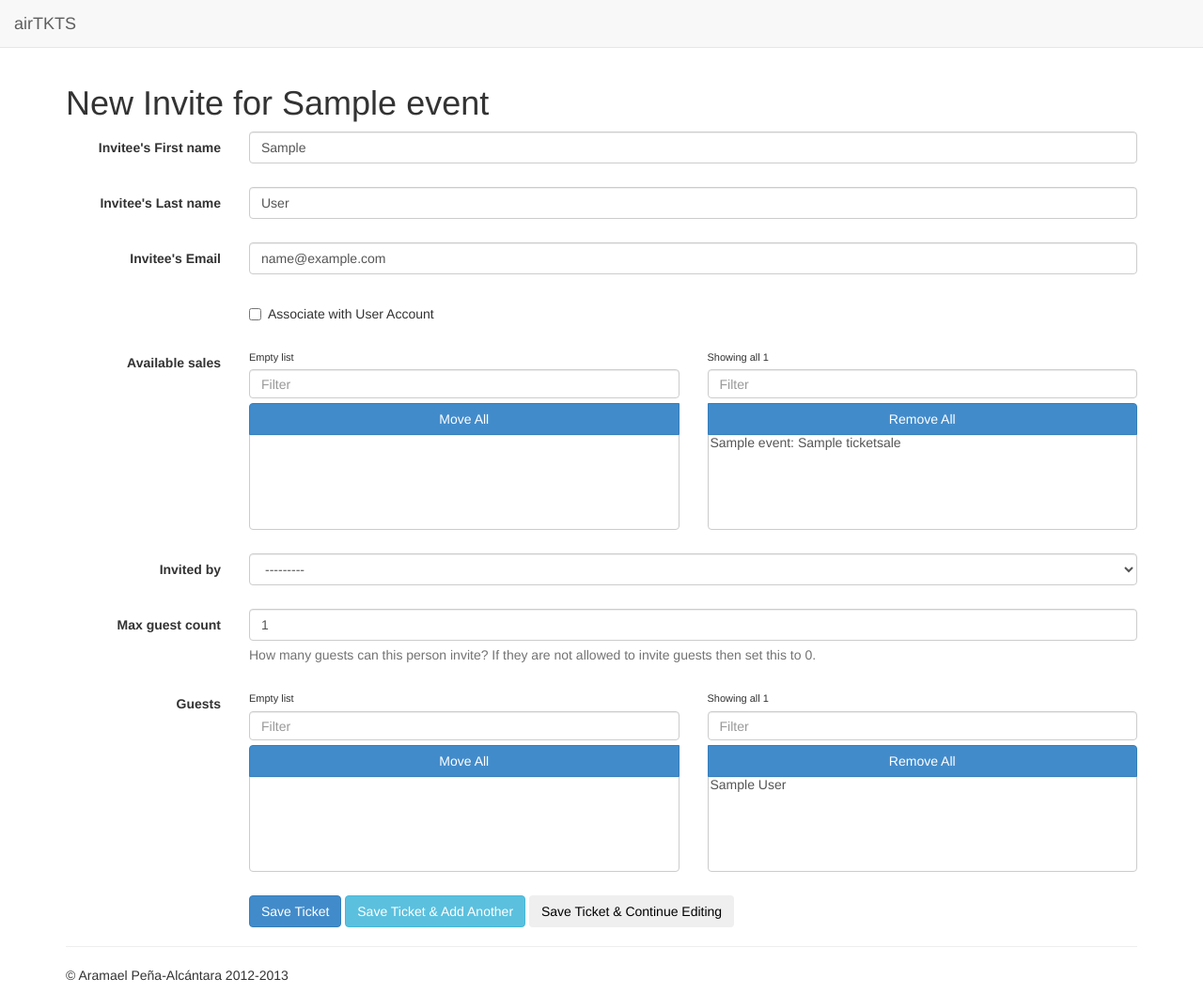
After one commit to aramael/airtkts, a Django app: a page that uses templates/invite_form.html in a window 1280 px wide. The commit adds this page. Shown: the whole page at 94% size. Run offline with Django 3.2, Linux system fonts and the light colour scheme; tables that the repository leaves empty hold one stand-in row (values such as "Sample post"); lists and menus that the app fills with data are empty; parts of the project's set-up code (start-up, migrations or seed data) failed here and were passed over; some libraries are stand-ins or nearby versions.

Commit message:
Added Invite Form

```diff
--- a/airtkts/apps/events/forms.py
+++ b/airtkts/apps/events/forms.py
@@ -1,7 +1,12 @@
+import stripe
+
+from django.conf import settings
 from django import forms
-from .models import Event, TicketSale, TicketOrder, Ticket
+from .models import Event, TicketSale, TicketOrder, Ticket, Invitation
 from airtkts.libs.forms import FieldsetsForm, ActionMethodForm, HideSlugForm
 from django.db import transaction
+
+stripe.api_key = settings.STRIPE_API_KEY
 
 
 class EventForm(ActionMethodForm, HideSlugForm, FieldsetsForm, forms.ModelForm):
@@ -61,6 +66,51 @@ class TicketSaleForm(ActionMethodForm, FieldsetsForm, forms.ModelForm):
             return {"to": 'ticketsales_edit', 'event_id': instance.event.pk,'ticket_id': instance.pk}
 
 
+class InviteForm(ActionMethodForm, FieldsetsForm, forms.ModelForm):
+
+    POSSIBLE_ACTIONS = {'_save', '_addanother', '_continue'}
+
+    class Meta:
+        model = Invitation
+
+    def __init__(self, *args, **kwargs):
+        super(InviteForm, self).__init__(*args, **kwargs)
+
+        if 'event' in self.fields:
+            self.fields['event'].widget = forms.HiddenInput()
+
+    def location_redirect(self, action, instance):
+        if action == '_save':
+            return {"to": 'invites_home', 'event_id': instance.event.pk}
+        elif action == '_addanother':
+            return {"to": 'invites_new', 'event_id': instance.event.pk}
+        elif action == '_continue':
+            return {"to": 'invites_edit', 'event_id': instance.event.pk, 'invite_id': instance.pk}
+
+
+class QuickInviteForm(ActionMethodForm, FieldsetsForm, forms.ModelForm):
+
+    POSSIBLE_ACTIONS = {'_save', '_addanother', '_continue'}
+
+    class Meta:
+        model = Invitation
+        exclude = ('guests')
+
+    def __init__(self, *args, **kwargs):
+        super(QuickInviteForm, self).__init__(*args, **kwargs)
+
+        self.fields['event'].widget = forms.HiddenInput()
+        self.fields['invited_by'].widget = forms.HiddenInput()
+
+    def location_redirect(self, action, instance):
+        if action == '_save':
+            return {"to": 'invites_home', 'event_id': instance.event.pk}
+        elif action == '_addanother':
+            return {"to": 'invites_new', 'event_id': instance.event.pk}
+        elif action == '_continue':
+            return {"to": 'invites_edit', 'event_id': instance.event.pk, 'invite_id': instance.pk}
+
+
 class TicketOfficeSaleForm(forms.Form):
 
     first_name = forms.CharField(max_length=50, required=True, label='First Name')
@@ -76,3 +126,40 @@ class TicketOfficeSaleForm(forms.Form):
 
     payment_method = forms.HiddenInput()
     stripe_token = forms.CharField(max_length=100)
+
+    def save(self, event, *args, **kwargs):
+
+        data = self.cleaned_data
+
+        name = data['first_name'] + '' + data['last_name']
+
+        # Creating TicketOrder
+
+        order_kwargs = {
+            'name': name,
+            'email': data['email'],
+            'payment_method': data['payment_method']
+        }
+
+        if data['stripe_token'] != '':
+
+            customer = stripe.Customer.create(description=name, email=data['email'], card=data['stripe_token'])
+            order_kwargs['customer'] = customer
+
+        order = TicketOrder.objects.create(**order_kwargs)
+
+        try:
+            customer
+        except NameError:
+            pass
+        else:
+            ticket_price = 1200
+
+            charge = stripe.Charge.create(amount=ticket_price, currency='usd',
+                                          customer=customer.id, description='AIRTKTS ORDER: #' + order.pk)
+
+            order.charge = charge.id
+            order.save()
+
+        ticket = Ticket.objects.create(name=name, purchase=order, sale='<TicketSale Object>')
+    save = transaction.commit_on_success(save)
--- a/airtkts/urls.py
+++ b/airtkts/urls.py
@@ -17,6 +17,9 @@ urlpatterns = patterns('',
         name='ticketsales_edit'),
     url(r'^accounts/event/(?P<event_id>[0-9]+)/tickets/new/$', 'airtkts.views.ticketsales_form', name='ticketsales_new'),
     url(r'^accounts/event/(?P<event_id>[0-9]+)/invites/$', 'airtkts.views.invites_home', name='invites_home'),
+    url(r'^accounts/event/(?P<event_id>[0-9]+)/invites/(?P<invite_id>[0-9]+)/$', 'airtkts.views.invites_form',
+        name='invites_edit'),
+    url(r'^accounts/event/(?P<event_id>[0-9]+)/invites/new/$', 'airtkts.views.invites_form', name='invites_new'),
 
     url(r'^admin/', include(admin.site.urls)),
 )
--- a/airtkts/views.py
+++ b/airtkts/views.py
@@ -3,10 +3,8 @@ Django views for airtkts project.
 
 """
 
-import json
-
 from django.shortcuts import render, redirect, get_object_or_404
-from airtkts.apps.events.forms import EventForm, TicketSaleForm, TicketOfficeSaleForm, InviteForm
+from airtkts.apps.events.forms import EventForm, TicketSaleForm, TicketOfficeSaleForm, InviteForm, QuickInviteForm
 from airtkts.apps.events.models import Event, TicketSale, Invitation
 
 
@@ -23,7 +21,7 @@ def ticket_office(request, event_id=None, event_slug=None):
     if event_id is not None:
         event = get_object_or_404(Event, pk=event_id)
         if event_slug != event.slug:
-            redirect('event_edit', event_id=event.pk, event_slug=event.slug)
+            redirect('ticket_office', event_id=event.pk, event_slug=event.slug)
     else:
         event = None
 
@@ -96,6 +94,41 @@ def invites_home(request, event_id=None):
     return render(request, 'invite_home.html', context)
 
 
+def invites_form(request, event_id=None, invite_id=None):
+    """    Display the Landing Page    """
+
+    event = get_object_or_404(Event, pk=event_id)
+
+    if invite_id is not None:
+            invite = get_object_or_404(Invitation, pk=invite_id)
+    else:
+        invite = None
+
+    initial_data = {'event': event, }
+
+    if 'quick' in request.GET:
+        form_class = QuickInviteForm
+        template = 'invite_quick_form.html'
+    else:
+        form_class = InviteForm
+        template = 'invite_form.html'
+
+    form = form_class(instance=invite, initial=initial_data,
+                      data=request.POST or None, files=request.FILES or None)
+
+    if form.is_valid():
+        location_redirect = form.save()
+        return redirect(**location_redirect)
+
+    context = {
+        'form': form,
+        'invite': invite,
+        'event': event,
+    }
+
+    return render(request, template, context)
+
+
 def ticketsales_home(request, event_id=None):
     """    Display the Landing Page    """
 
--- /dev/null
+++ b/templates/invite_form.html
@@ -0,0 +1,134 @@
+{% extends 'base.html' %}
+
+{% load static %}
+{% load widget_tweaks %}
+
+{% block title %}New Invite for {{ event.name }}{% endblock %}
+
+{% block extra_css %}
+    <link rel="stylesheet" href="{% static "css/vendor/admin/dual_listbox.css" %}">
+{% endblock %}
+
+{% block content %}
+
+    <h1>New Invite for {{ event.name }}</h1>
+
+    {% if form.non_field_errors %}
+        <div class="alert alert-error">
+            <a class="close" data-dismiss="alert" href="#">×</a>
+            {{ form.non_field_errors }}
+        </div>
+    {% endif %}
+
+    <form method="post" class="form-horizontal"{% if has_file_field %} enctype="multipart/form-data"{% endif %}>
+        {% csrf_token %}
+
+        <div class="form-group {% if form.first_name.errors %}has-error{% endif %}">
+                <label class="col-lg-2 control-label" for="id_{{ form.first_name.html_name }}">Invitee's {{ form.first_name.label }}</label>
+                <div class="col-lg-10">
+                    {% render_field form.first_name class+="form-control" %}
+                    <p class="help-block">{{ form.first_name.help_text|safe }}{% if form.first_name.errors %}<strong>{{ form.first_name.errors }}</strong>{% endif %}</p>
+                </div>
+        </div>
+
+        <div class="form-group {% if form.last_name.errors %}has-error{% endif %}">
+                <label class="col-lg-2 control-label" for="id_{{ form.last_name.html_name }}">Invitee's {{ form.last_name.label }}</label>
+                <div class="col-lg-10">
+                    {% render_field form.last_name class+="form-control" %}
+                    <p class="help-block">{{ form.last_name.help_text|safe }}{% if form.last_name.errors %}<strong>{{ form.last_name.errors }}</strong>{% endif %}</p>
+                </div>
+        </div>
+
+        <div class="form-group {% if form.email.errors %}has-error{% endif %}">
+                <label class="col-lg-2 control-label" for="id_{{ form.email.html_name }}">Invitee's {{ form.email.label }}</label>
+                <div class="col-lg-10">
+                    {% render_field form.email class+="form-control" %}
+                    <p class="help-block">{{ form.email.help_text|safe }}{% if form.email.errors %}<strong>{{ form.email.errors }}</strong>{% endif %}</p>
+                </div>
+        </div>
+
+        <div class="form-group">
+            <div class="col-lg-offset-2 col-lg-10">
+                <div class="checkbox">
+                    <label for="id_show_user">
+                        <input type="checkbox" name="show_user" id="id_show_user"/> Associate with User Account
+                    </label>
+                </div>
+                <p class="help-block">{{ form.show_remaining_count.help_text|safe }}</p>
+            </div>
+        </div>
+
+        <div class="form-group {% if form.user.errors %}has-error{% endif %} hide" id="id_show_user_select">
+            <label class="col-lg-2 control-label" for="id_{{ form.user.html_name }}">Invitee's {{ form.user.label }}</label>
+            <div class="col-lg-10">
+                {% render_field form.user class+="form-control" %}
+                <p class="help-block">{{ form.user.help_text|safe }}{% if form.user.errors %}<strong>{{ form.user.errors }}</strong>{% endif %}</p>
+            </div>
+        </div>
+
+        <div class="form-group {% if form.available_sales.errors %}has-error{% endif %}">
+            <label class="col-lg-2 control-label" for="id_{{ form.available_sales.html_name }}">{{ form.available_sales.label }}</label>
+            <div class="col-lg-10">
+                {% render_field form.available_sales class+="form-control" %}
+                <p class="help-block">{{ form.available_sales.help_text|safe }}{% if form.available_sales.errors %}<strong>{{ form.available_sales.errors }}</strong>{% endif %}</p>
+            </div>
+        </div>
+
+        <div class="form-group {% if form.invited_by.errors %}has-error{% endif %}">
+            <label class="col-lg-2 control-label" for="id_{{ form.invited_by.html_name }}">{{ form.invited_by.label }}</label>
+            <div class="col-lg-10">
+                {% render_field form.invited_by class+="form-control" %}
+                <p class="help-block">{{ form.invited_by.help_text|safe }}{% if form.invited_by.errors %}<strong>{{ form.invited_by.errors }}</strong>{% endif %}</p>
+            </div>
+        </div>
+
+        <div class="form-group {% if form.max_guest_count.errors %}has-error{% endif %}">
+            <label class="col-lg-2 control-label" for="id_{{ form.max_guest_count.html_name }}">{{ form.max_guest_count.label }}</label>
+            <div class="col-lg-10">
+                {% render_field form.max_guest_count class+="form-control" %}
+                <p class="help-block">{{ form.max_guest_count.help_text|safe }}{% if form.max_guest_count.errors %}<strong>{{ form.max_guest_count.errors }}</strong>{% endif %}</p>
+            </div>
+        </div>
+
+
+        <div class="form-group {% if form.guests.errors %}has-error{% endif %}">
+            <label class="col-lg-2 control-label" for="id_{{ form.guests.html_name }}">{{ form.guests.label }}</label>
+            <div class="col-lg-10">
+                {% render_field form.guests class+="form-control" %}
+                <p class="help-block">{{ form.guests.help_text|safe }}{% if form.guests.errors %}<strong>{{ form.guests.errors }}</strong>{% endif %}</p>
+            </div>
+        </div>
+
+        {% for field in form.hidden_fields %}
+            {{ field }}
+        {% endfor %}
+
+        <div class="row">
+            <div class="col-md-10 col-md-offset-2 hidden-xs">
+                <input type="submit" class="btn btn-primary" value="Save Ticket" class="default" name="_save">
+                <input type="submit" class="btn btn-info" value="Save Ticket & Add Another" name="_addanother">
+                <input type="submit" class="btn" value="Save Ticket & Continue Editing" name="_continue">
+            </div>
+        </div>
+
+        <div class="form-actions hidden-md hidden-lg hidden-sm ">
+            <input type="submit" class="btn btn-primary btn-block btn-lg" value="Save Ticket" class="default" name="_save">
+            <input type="submit" class="btn btn-info btn-block btn-lg" value="Save Ticket & Add Another" name="_addanother">
+            <input type="submit" class="btn btn-block btn-lg" value="Save Ticket & Continue Editing" name="_continue">
+        </div>
+    </form>
+
+{% endblock %}
+
+{% block extra_js %}
+<script src="{% static "js/vendor/admin/dual_listbox.js" %}"></script>
+<script>
+$('#id_{{ form.available_sales.html_name }}').bootstrapDualListbox();
+$('#id_{{ form.guests.html_name }}').bootstrapDualListbox();
+$(document).ready(function (){
+   $('#id_show_user').on( "click", function (){
+       $('#id_show_user_select').toggleClass('hide');
+   });
+});
+</script>
+{% endblock %}
--- a/templates/invite_home.html
+++ b/templates/invite_home.html
@@ -22,7 +22,8 @@
                         </div>
                     </div>
                     <div class="pull-right">
-                        <a class="btn btn-primary" href="{% url "invites_new" event.pk %}">Add Invitation</a>
+                        <a class="btn btn-primary" href="{% url "invites_new" event.pk %}?quick=true">Quick Add Invitation</a>
+                        <a class="btn btn-default" href="{% url "invites_new" event.pk %}">Add Invitation</a>
                     </div>
                 </div>
                 <table class="table table-striped">
```
Also changed, not shown: templates/invite_quick_form.html (added, +109 -0 lines).
